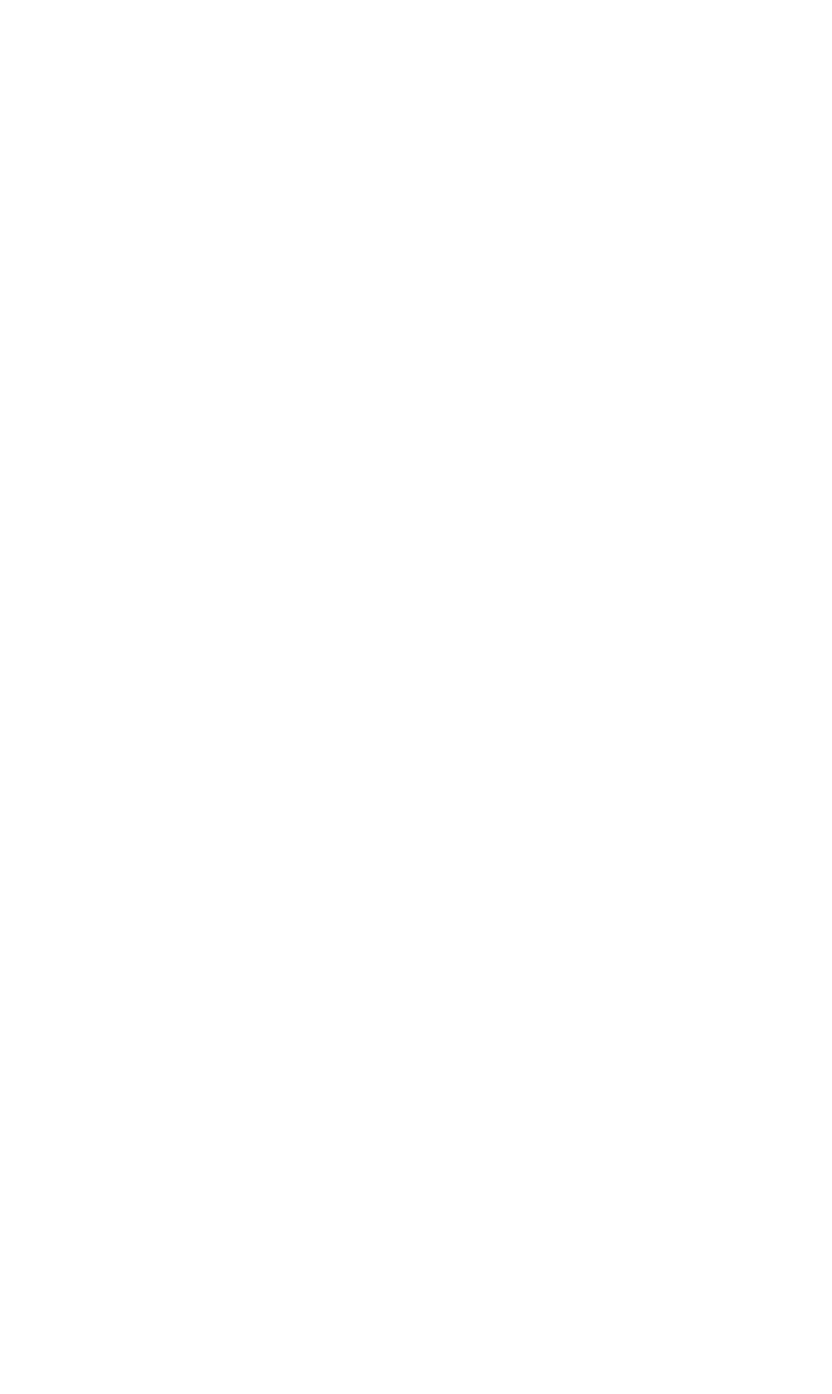
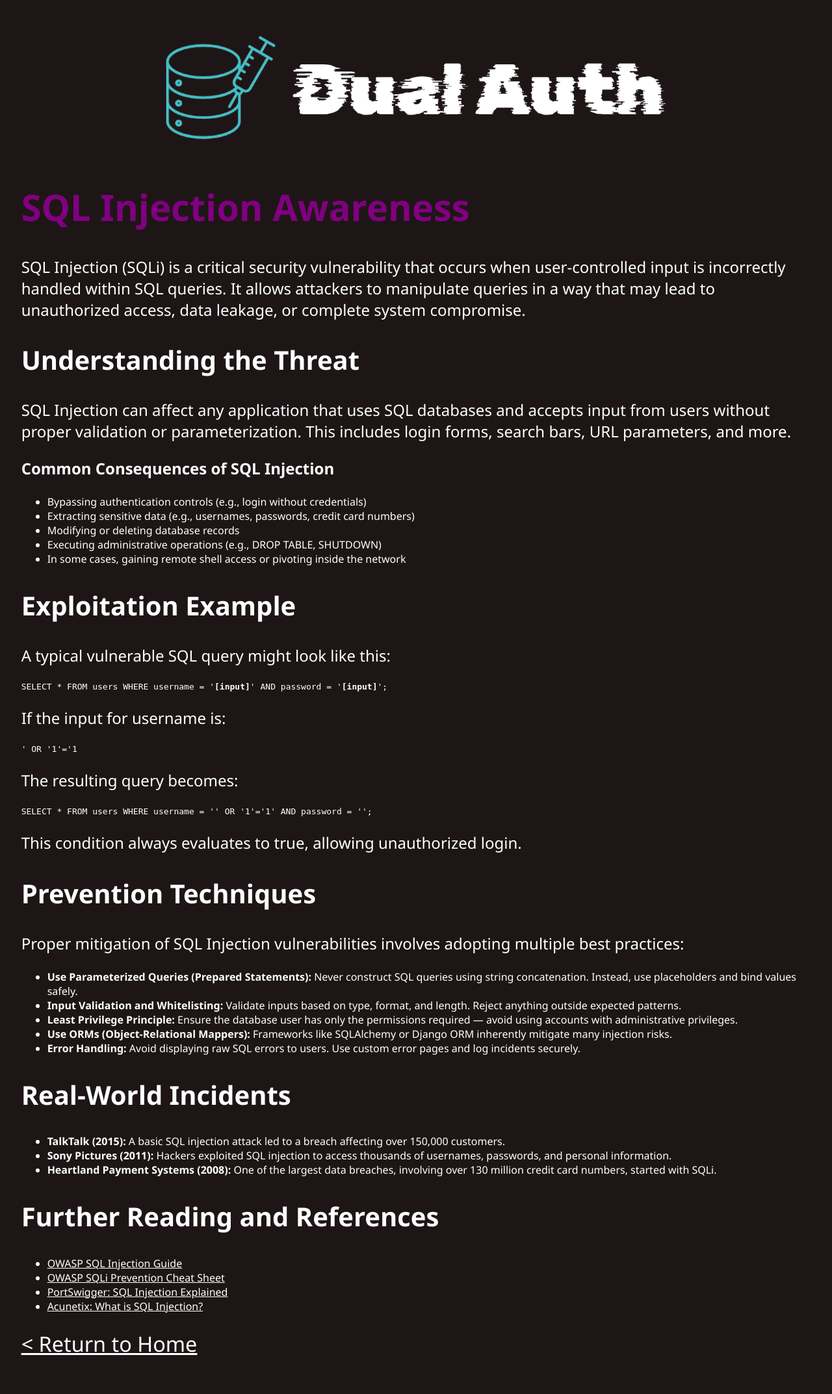
Before and after one commit to yashgulatii/DualAuth, a Flask app: page /awareness in a window 1280 px wide. Before the commit the page is empty. Shown: the whole page at 65% size. Before the commit the page ends 800 px from the top, so only its background shows below. Run offline with Flask 3, Linux system fonts and the light colour scheme.

Commit message:
Final Code Changes

```diff
--- a/backend/app.py
+++ b/backend/app.py
@@ -5,12 +5,13 @@ from datetime import datetime
 
 app = Flask(__name__, template_folder="../frontend/templates", static_folder="../frontend/static")
 app.secret_key = 'supersecretkey'
-DB_PATH = 'database/users.db'
+DB_PATH = 'backend/database/users.db'
 LOG_PATH = 'backend/logs/injection_attempts.log'
+exploit = False
 
 def init_db():
     if not os.path.exists(DB_PATH):
-        os.makedirs("database", exist_ok=True)
+        os.makedirs("backend/database", exist_ok=True)
         conn = sqlite3.connect(DB_PATH)
         c = conn.cursor()
         c.execute("CREATE TABLE users (username TEXT, password TEXT)")
@@ -32,10 +33,8 @@ def login_vulnerable():
         username = request.form['username'].strip()
         password = request.form['password'].strip()
 
-        if not username or not password:
-            return render_template('result.html', message="Username and Password are required (vulnerable login)")
+        query = f"SELECT * FROM users WHERE username='{username}' AND password='{password}'"
 
-        query = f"SELECT * FROM users WHERE username='{username}' AND password='{password}'"
         try:
             conn = sqlite3.connect(DB_PATH)
             c = conn.cursor()
@@ -62,9 +61,6 @@ def login_secure():
         username = request.form['username'].strip()
         password = request.form['password'].strip()
 
-        if not username or not password:
-            return render_template('result.html', message="Username and Password are required (secure login)")
-
         conn = sqlite3.connect(DB_PATH)
         c = conn.cursor()
         c.execute("SELECT * FROM users WHERE username=? AND password=?", (username, password))
@@ -86,6 +82,8 @@ def dashboard():
 
     # Assume a basic check that SQLi-style bypass likely happened
     hacked = (mode == 'vulnerable' and "'" in username)
+    if "'" in username:
+        username = username.split("'")[0]
 
     return render_template('dashboard.html', username=username, hacked=hacked)
 
--- a/frontend/templates/awareness.html
+++ b/frontend/templates/awareness.html
@@ -3,9 +3,106 @@
 <head>
     <meta charset="UTF-8">
     <meta name="viewport" content="width=device-width, initial-scale=1.0">
-    <title>Document</title>
+    <title>SQL Injection Awareness</title>
 </head>
 <body>
+      <img src="/static/banner.png" class="banner" alt="DualAuth Logo">
+    <h1>SQL Injection Awareness</h1>
+
+    <p>SQL Injection (SQLi) is a critical security vulnerability that occurs when user-controlled input is incorrectly handled within SQL queries. It allows attackers to manipulate queries in a way that may lead to unauthorized access, data leakage, or complete system compromise.</p>
+
+    <h2>Understanding the Threat</h2>
+    <p>SQL Injection can affect any application that uses SQL databases and accepts input from users without proper validation or parameterization. This includes login forms, search bars, URL parameters, and more.</p>
+
+    <h3>Common Consequences of SQL Injection</h3>
+    <ul>
+        <li>Bypassing authentication controls (e.g., login without credentials)</li>
+        <li>Extracting sensitive data (e.g., usernames, passwords, credit card numbers)</li>
+        <li>Modifying or deleting database records</li>
+        <li>Executing administrative operations (e.g., DROP TABLE, SHUTDOWN)</li>
+        <li>In some cases, gaining remote shell access or pivoting inside the network</li>
+    </ul>
+
+    <h2>Exploitation Example</h2>
+    <p>A typical vulnerable SQL query might look like this:</p>
+    <pre>SELECT * FROM users WHERE username = '<b>[input]</b>' AND password = '<b>[input]</b>';</pre>
+
+    <p>If the input for username is:</p>
+    <pre>' OR '1'='1</pre>
+
+    <p>The resulting query becomes:</p>
+    <pre>SELECT * FROM users WHERE username = '' OR '1'='1' AND password = '';</pre>
+
+    <p>This condition always evaluates to true, allowing unauthorized login.</p>
+
+    <h2>Prevention Techniques</h2>
+    <p>Proper mitigation of SQL Injection vulnerabilities involves adopting multiple best practices:</p>
+    <ul>
+        <li><strong>Use Parameterized Queries (Prepared Statements):</strong> Never construct SQL queries using string concatenation. Instead, use placeholders and bind values safely.</li>
+        <li><strong>Input Validation and Whitelisting:</strong> Validate inputs based on type, format, and length. Reject anything outside expected patterns.</li>
+        <li><strong>Least Privilege Principle:</strong> Ensure the database user has only the permissions required — avoid using accounts with administrative privileges.</li>
+        <li><strong>Use ORMs (Object-Relational Mappers):</strong> Frameworks like SQLAlchemy or Django ORM inherently mitigate many injection risks.</li>
+        <li><strong>Error Handling:</strong> Avoid displaying raw SQL errors to users. Use custom error pages and log incidents securely.</li>
+    </ul>
+
+    <h2>Real-World Incidents</h2>
+    <ul>
+        <li><strong>TalkTalk (2015):</strong> A basic SQL injection attack led to a breach affecting over 150,000 customers.</li>
+        <li><strong>Sony Pictures (2011):</strong> Hackers exploited SQL injection to access thousands of usernames, passwords, and personal information.</li>
+        <li><strong>Heartland Payment Systems (2008):</strong> One of the largest data breaches, involving over 130 million credit card numbers, started with SQLi.</li>
+    </ul>
+
+    <h2>Further Reading and References</h2>
+    <ul>
+        <li><a href="https://owasp.org/www-community/attacks/SQL_Injection" target="_blank">OWASP SQL Injection Guide</a></li>
+        <li><a href="https://cheatsheetseries.owasp.org/cheatsheets/SQL_Injection_Prevention_Cheat_Sheet.html" target="_blank">OWASP SQLi Prevention Cheat Sheet</a></li>
+        <li><a href="https://portswigger.net/web-security/sql-injection" target="_blank">PortSwigger: SQL Injection Explained</a></li>
+        <li><a href="https://www.acunetix.com/websitesecurity/sql-injection/" target="_blank">Acunetix: What is SQL Injection?</a></li>
+    </ul>
+
+    <p><a class="back-link" href="/">&lt; Return to Home</a></p>
 
 </body>
 </html>
+
+
+<style>
+    body {
+        background-color: #1E1616;
+        color: white;
+        font-family: 'Segoe UI', Tahoma, Geneva, Verdana, sans-serif;
+        margin: auto;
+        padding: 2.55%;
+    }
+    h1 {
+        color: purple;
+        font-size: 350%;
+    }
+    h2 {
+        color: white;
+        font-size: 250%;
+    }
+    h3 {
+        color: white;
+        font-size: 150%;
+    }
+    p {
+        color: white;
+        font-size: 150%;
+    }
+    .back-link {
+        color: white;
+        font-size: 135%;
+    }
+    a{
+        color: white;
+        font-size: 100%;
+    }
+    .banner {
+    max-width: 70%;
+    height: 50%;
+    margin: auto;
+    display: flex;
+    justify-content: center;
+}
+</style>
--- a/frontend/templates/index.html
+++ b/frontend/templates/index.html
@@ -13,5 +13,6 @@
     <li><a href="/login-safe" style="color:green;">Secure Login</a></li>
     <li><a href="/login-vuln" style="color:red;">Vulnerable Login</a></li>
   </ul>
+  <p><a class="awareness" href="/awareness">Learn About SQL Injection</a></p>
 </body>
 </html>
--- a/frontend/templates/login_secure.html
+++ b/frontend/templates/login_secure.html
@@ -6,6 +6,7 @@
     <title>Secure Login</title>
 </head>
 <body style="background-color: #1E1616;display: flex;flex-direction: column;align-items: center;">
+  <img src="/static/banner.png" style="max-width: 70%;height: 50%;margin: auto;display: flex;justify-content: center;" alt="DualAuth Logo">
   <h2 style="color:green;font-size: 350%;">Secure Login</h2>
   <form method="POST">
     <div style="display: block;">
--- a/frontend/templates/login_vulnerable.html
+++ b/frontend/templates/login_vulnerable.html
@@ -2,6 +2,7 @@
 <html>
 <head><title>Vulnerable Login</title></head>
 <body style="background-color: #1E1616;display: flex;flex-direction: column;align-items: center;">
+  <img src="/static/banner.png" style="max-width: 70%;height: 50%;margin: auto;display: flex;justify-content: center;" alt="DualAuth Logo">
   <h2 style="color:red;font-size: 350%;">Vulnerable Login</h2>
   <form method="POST">
     <div style="display: block;">
--- a/frontend/templates/result.html
+++ b/frontend/templates/result.html
@@ -2,6 +2,7 @@
 <html>
 <head><title>Login Result</title></head>
 <body style="background-color: #1E1616;display: flex;flex-direction: column;align-items: center;">
+  <img src="/static/banner.png" style="max-width: 70%;height: 50%;margin: auto;display: flex;justify-content: center;" alt="DualAuth Logo">
   <h2 style="font-size: 300%;color: red;">ERROR: {{ message }}</h2>
   <p><a style="color:white; font-size: large;" href="/">&lt; Back to Home</a></p>
 </body>
```
Also changed, not shown: frontend/static/style.css (+10 -2 lines), frontend/templates/dashboard.html (added, +50 -0 lines).
